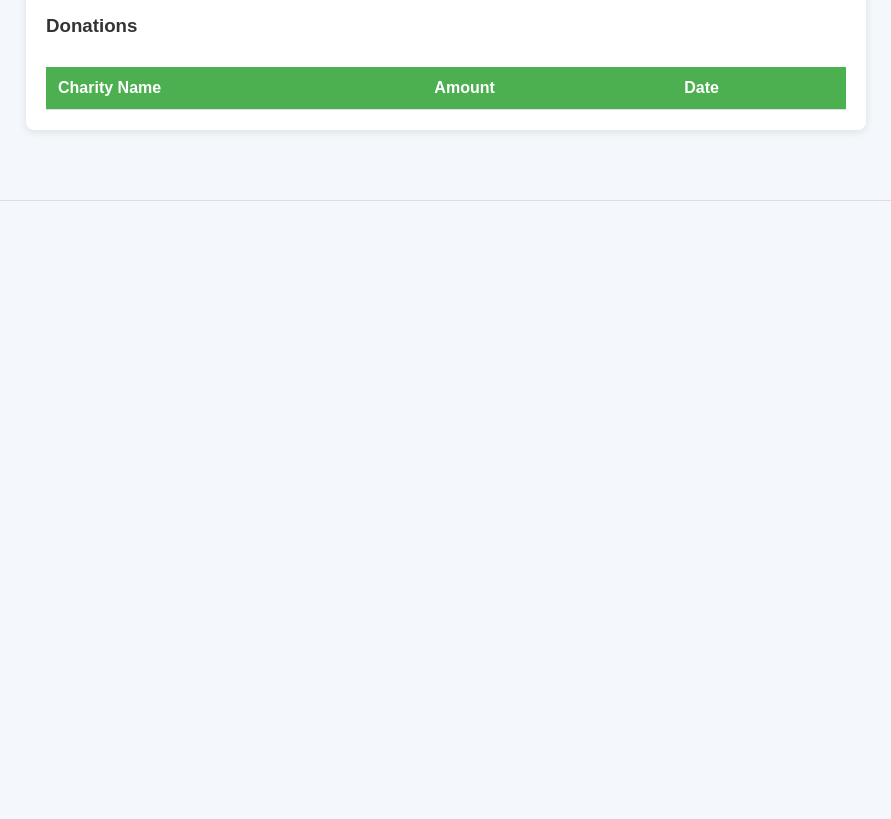
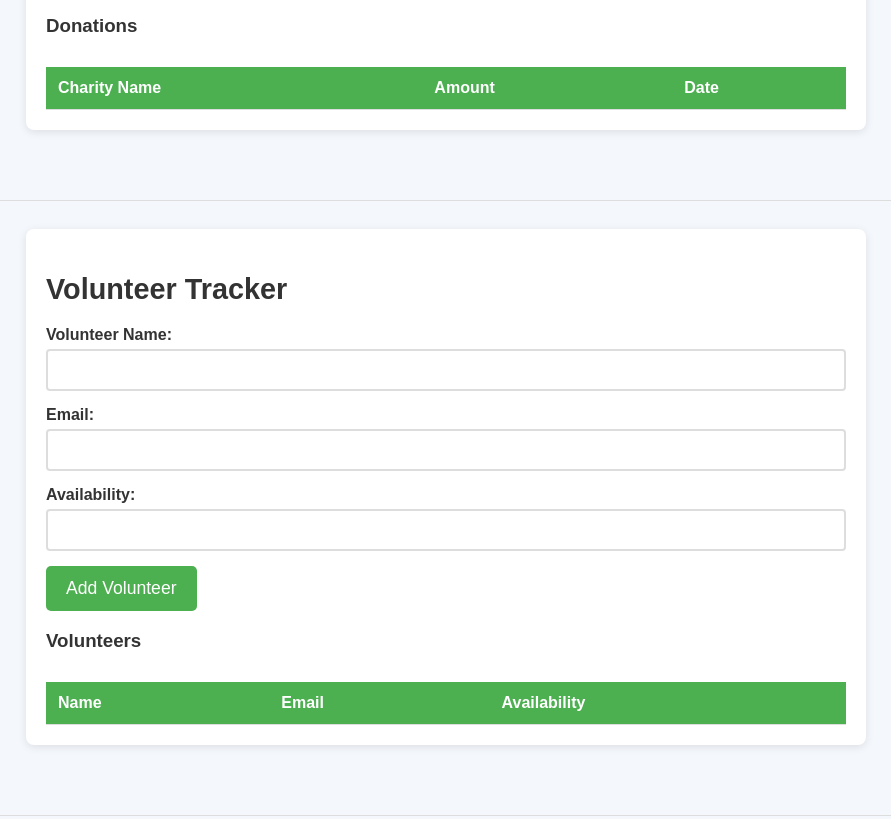
Before and after one commit to Harnoor0990/Community-Support-Tracker, a plain HTML site: page index.html in a window 1280 px wide. Shown: the part 506-1325 px from the top of the page, without its empty margins (194-1085 px from the left). Before the commit the page ends 800 px from the top, so only its background shows below. Drawn offline with Linux system fonts and the light colour scheme.

Commit message:
Update index.html

```diff
--- a/index.html
+++ b/index.html
@@ -42,6 +42,38 @@
   </section>
 
   <hr>
+   <!-- Volunteer Tracker Form -->
+  <section>
+    <h2>Volunteer Tracker</h2>
+    <form id="volunteer-form">
+      <label for="volunteer-name">Volunteer Name:</label>
+      <input id="volunteer-name" type="text" required><br>
+
+      <label for="volunteer-email">Email:</label>
+      <input id="volunteer-email" type="email" required><br>
+
+      <label for="volunteer-availability">Availability:</label>
+      <input id="volunteer-availability" type="text" required><br>
+
+      <button type="submit">Add Volunteer</button>
+    </form>
+
+    <div id="volunteer-error-messages"></div>
+
+    <h3>Volunteers</h3>
+    <table id="volunteer-table">
+      <thead>
+        <tr>
+          <th>Name</th>
+          <th>Email</th>
+          <th>Availability</th>
+        </tr>
+      </thead>
+      <tbody></tbody>
+    </table>
+  </section>
+
+  <hr>
 
   <script src="script.js"></script>
 </body>
```
